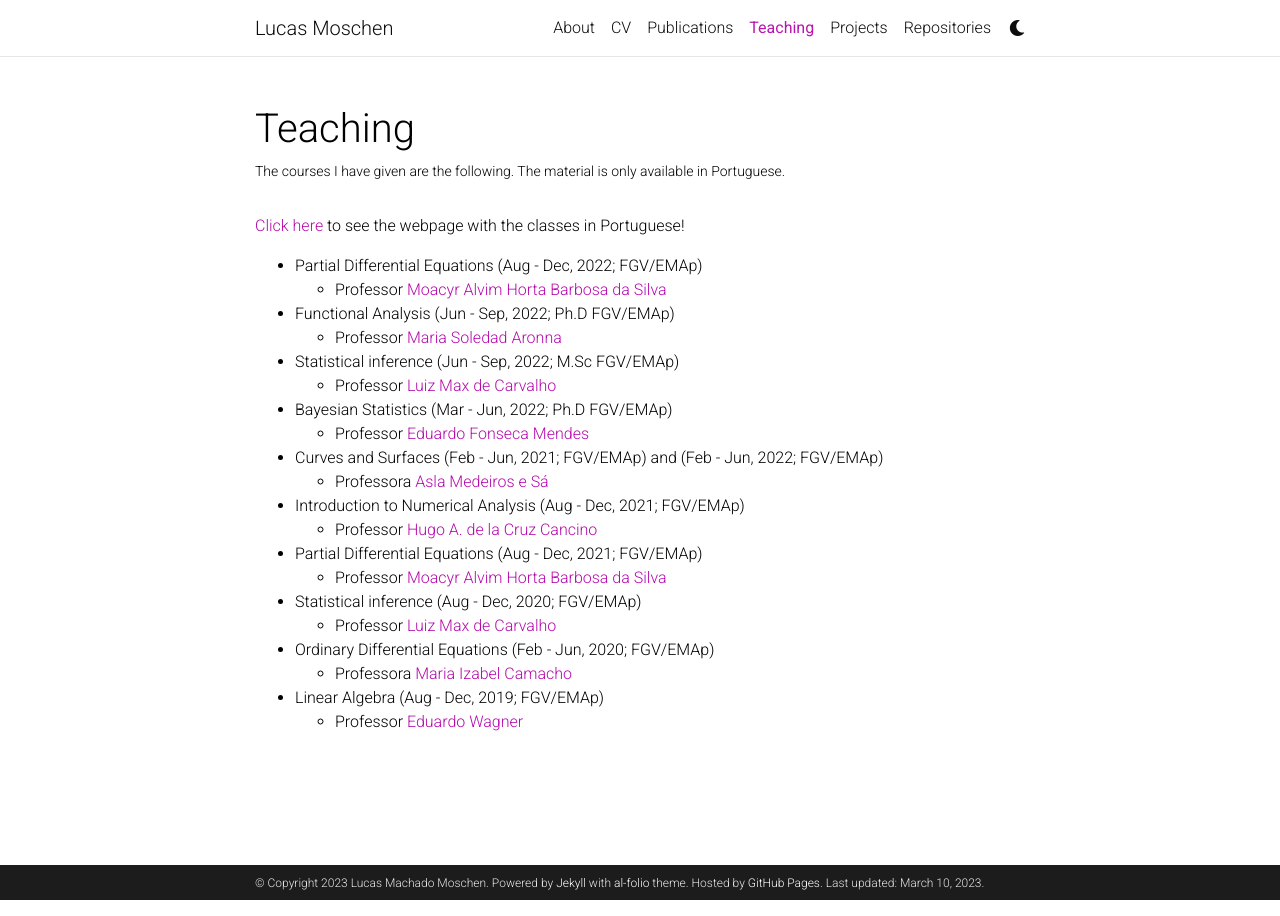
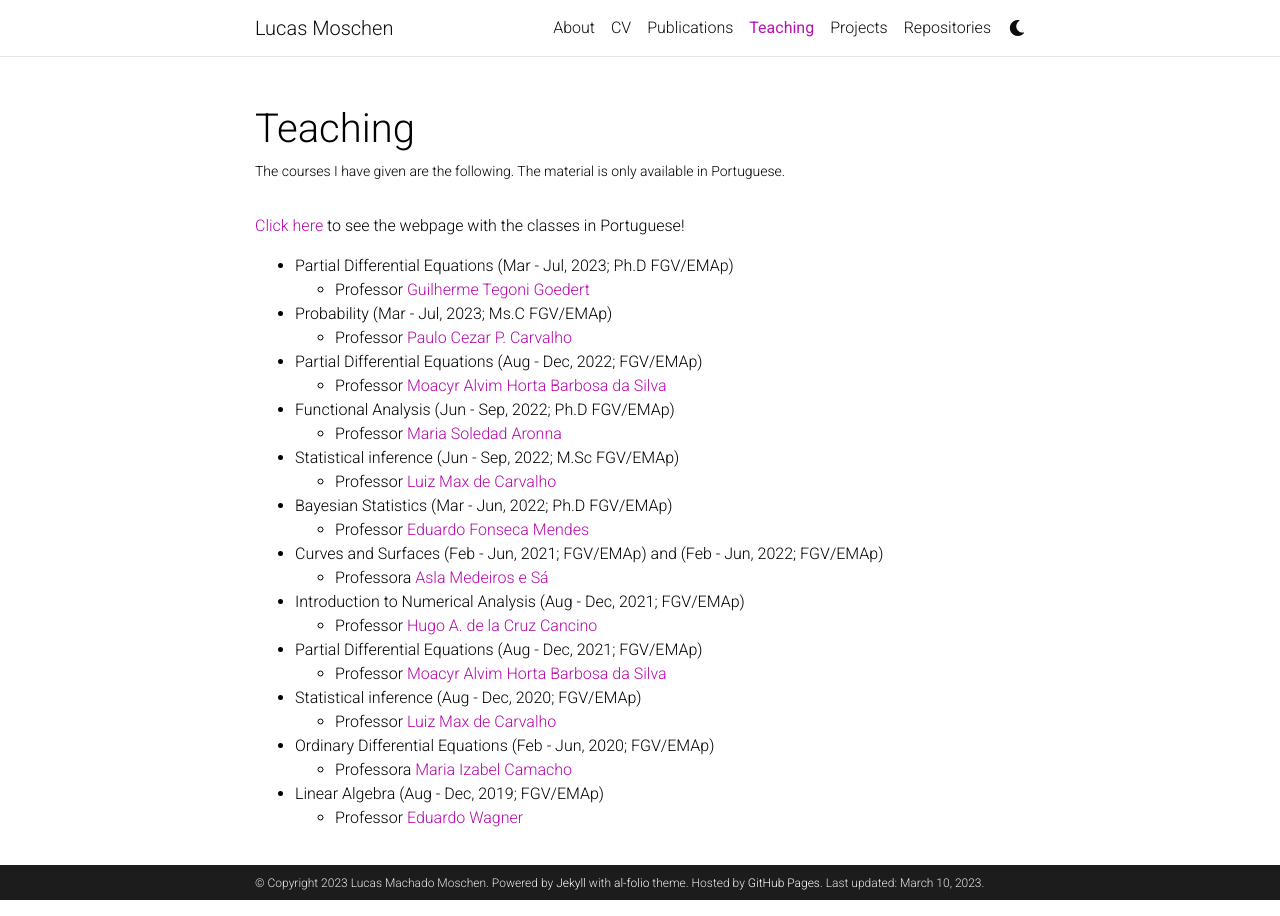
Before and after one commit to lucasmoschen/lucasmoschen.github.io, a Jekyll site: the page built from _pages/teaching.md, in a window 1280 px wide. Built offline with Jekyll 4.4.1, drawn with Linux system fonts in a browser that asks for light colours; comment, search, counter and statistics services are not loaded; a style sheet for code colours, icons or effects is not loaded.

Commit message:
includinf last courses

```diff
--- a/_pages/teaching.md
+++ b/_pages/teaching.md
@@ -9,8 +9,12 @@ nav_order: 3
 
 [Click here](https://lucasmoschen.github.io/ta-sessions/) to see the webpage with the classes in Portuguese!
 
+- Partial Differential Equations (Mar - Jul, 2023; Ph.D FGV/EMAp)
+    - Professor <a href="https://www.gtgoedert.com/Home"> Guilherme Tegoni Goedert</a>
+- Probability (Mar - Jul, 2023; Ms.C FGV/EMAp)
+    - Professor <a href="https://emap.fgv.br/integrante/paulo-cezar-p-carvalho">Paulo Cezar P. Carvalho</a>
 - Partial Differential Equations (Aug - Dec, 2022; FGV/EMAp)
-    - Professor <a href="https://emap.fgv.br/corpo-docente/moacyr-alvim-horta-barbosa-silva">Moacyr Alvim Horta Barbosa da Silva
+    - Professor <a href="https://emap.fgv.br/corpo-docente/moacyr-alvim-horta-barbosa-silva">Moacyr Alvim Horta Barbosa da Silva</a>
 - Functional Analysis (Jun - Sep, 2022; Ph.D FGV/EMAp)
     - Professor <a href="https://sites.google.com/view/aronna/home">Maria Soledad Aronna</a>
 - Statistical inference (Jun - Sep, 2022; M.Sc FGV/EMAp)
```
